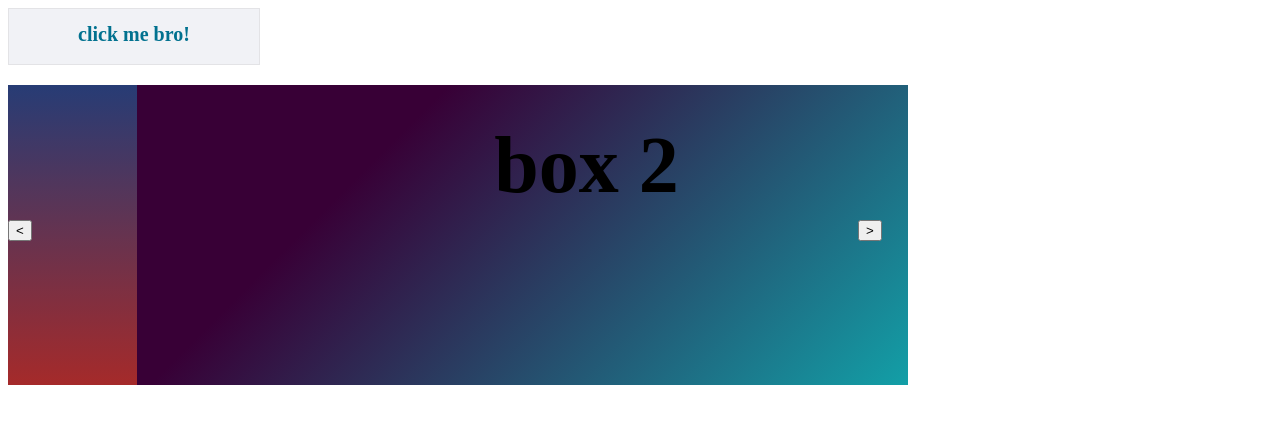
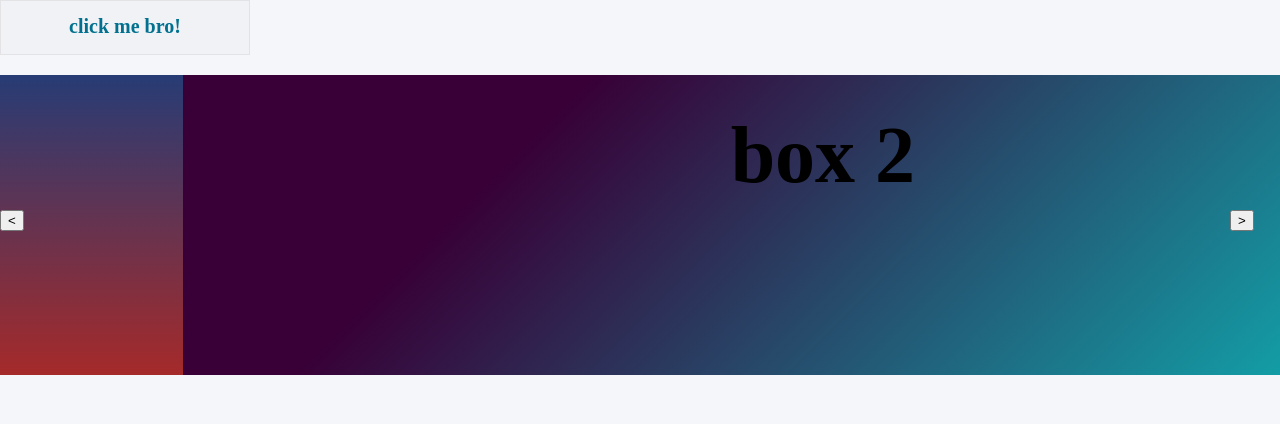
Before and after one commit to stanleychukwu17/svg-button-hover-and-image-sllider, a plain HTML site: page index.html in a window 1280 px wide. Drawn offline with nearby package versions, Linux system fonts and the light colour scheme.

Commit message:
still on the slider

```diff
--- a/index.css
+++ b/index.css
@@ -1,3 +1,14 @@
+html,
+body {
+  padding: 0;
+  margin: 0;
+  background: #f5f6fa !important;
+  -webkit-font-smoothing: antialiased;
+  -moz-osx-font-smoothing: grayscale;
+  /* font-family: 'Titillium Web', sans-serif; */
+}
+* { box-sizing: border-box; }
+
 .ourbtn {
     width: 250px;
     height: 55px;
@@ -25,7 +36,7 @@
 
 
 :root {
-    --genWidth: 900px;
+    --genWidth: 1300px;
     --genHeight: 300px;
     --numberOfBoxes: 2;
 }
@@ -45,7 +56,7 @@
     right: 0;
 }
 .boxMan {
-    width: calc(100% * var(--numberOfBoxes));
+    width: calc(var(--genWidth) * var(--numberOfBoxes));
     height: var(--genHeight);
     background-color:#273c75;
     display: block; position: relative;
--- a/index.js
+++ b/index.js
@@ -1,4 +1,4 @@
-const startSlider = () => {
+const startSlider = ({useWindowsWidth}) => {
     const root = document.documentElement;
     const eachBoxClass = '.bXi' // each of the box classes
     const transitionClass = 'boxManTransition' // the transitionClass for the slider cover
@@ -35,29 +35,42 @@ const startSlider = () => {
         currentBoxInView = 1; // now we reset the currentBoxInView
     }
 
+    // in charge of moving the the boxes into view, the heart of the slider
     const moveSliderLeft = () => {
-        slideTo = `-${currentBoxInView * moveToTheLeftMargin}px`;
-        currentBoxInView++;
-        sliderCover.style.marginLeft = slideTo;
+        slideTo = `-${currentBoxInView * moveToTheLeftMargin}px`; // calculates the margin needed for the next viewbox
+        sliderCover.style.marginLeft = slideTo; // moves the next box into view
+        currentBoxInView++; // gets the stage ready for the next box
 
+        // if we are in the last view box, we reset the slider
         if (currentBoxInView >= numberOfBoxes) {
-            setTimeout(resetSlider, 1100);
+            setTimeout(resetSlider, 1100); // we use setTimeout to ensure there is no animation running
             return false;
         }
     }
 
+    // anytime the window resizes, this guy below takes care of all the re-modelling
+    const resizedWindow = () => {
+        const winWidth = window.innerWidth; // the current windows width
+        root.style.setProperty('--genWidth', `${winWidth}px`); // updates the general width of the slider
+        moveToTheLeftMargin = winWidth; // update the new margins unit that the slider uses to slide each box into view
+        // sliderCover.style.width = `${winWidth * numberOfBoxes}px`;
+        currentBoxInView--;
+        moveSliderLeft();
+    }
+
+    // calls the engine room to move the boxes
     timmer = setInterval(() => { moveSliderLeft() }, timmerTime);
 
+    // event for navigating backwards
     document.querySelector('.boxNavLeft').addEventListener('click', () => {
         if (currentBoxInView <= 1) {
-            let grab = sliderCover.lastElementChild;
+            let grab = sliderCover.lastElementChild; // we get the last box and bring it to the front of the sliderCover
             let cln = grab.cloneNode(true);
 
-            grab.remove();
-            sliderCover.insertBefore(cln, sliderCover.childNodes[0]);
-            sliderCover.style.marginLeft = `-${moveToTheLeftMargin/3}px`;
+            grab.remove(); // removes the last box since we are moving it to the front
+            sliderCover.insertBefore(cln, sliderCover.childNodes[0]); // here is the move!
+            sliderCover.style.marginLeft = `-${moveToTheLeftMargin/3}px`; // we want to maintain the view and not let the user know anything is going on
             currentBoxInView = 0;
-
         } else {
             currentBoxInView -= 2;
         }
@@ -67,6 +80,7 @@ const startSlider = () => {
         timmer = setInterval(() => { moveSliderLeft() }, timmerTime);
     })
 
+    // for moving forward
     document.querySelector('.boxNavRight').addEventListener('click', () => {
         if (currentBoxInView >= numberOfBoxes) { return false; }
 
@@ -74,9 +88,17 @@ const startSlider = () => {
         moveSliderLeft();
         timmer = setInterval(() => { moveSliderLeft() }, timmerTime);
     })
+
+    // if we want our slider to be responsive, this guy below comes in useful
+    resizedWindow();
+    if (useWindowsWidth == 'yes') {
+        window.onresize = function () { resizedWindow(); }
+    }
 }
 
+
 $(document).ready(function() {
+    // for the button effects
     $('.coverIn').on('mouseover', function () {
         $('#goOut')[0].beginElement();
     })
@@ -86,5 +108,5 @@ $(document).ready(function() {
 
 
     // for the images
-    startSlider();
+    startSlider({'useWindowsWidth':'yes'});
 })
```
Also changed, not shown: Untitled-3.txt.
